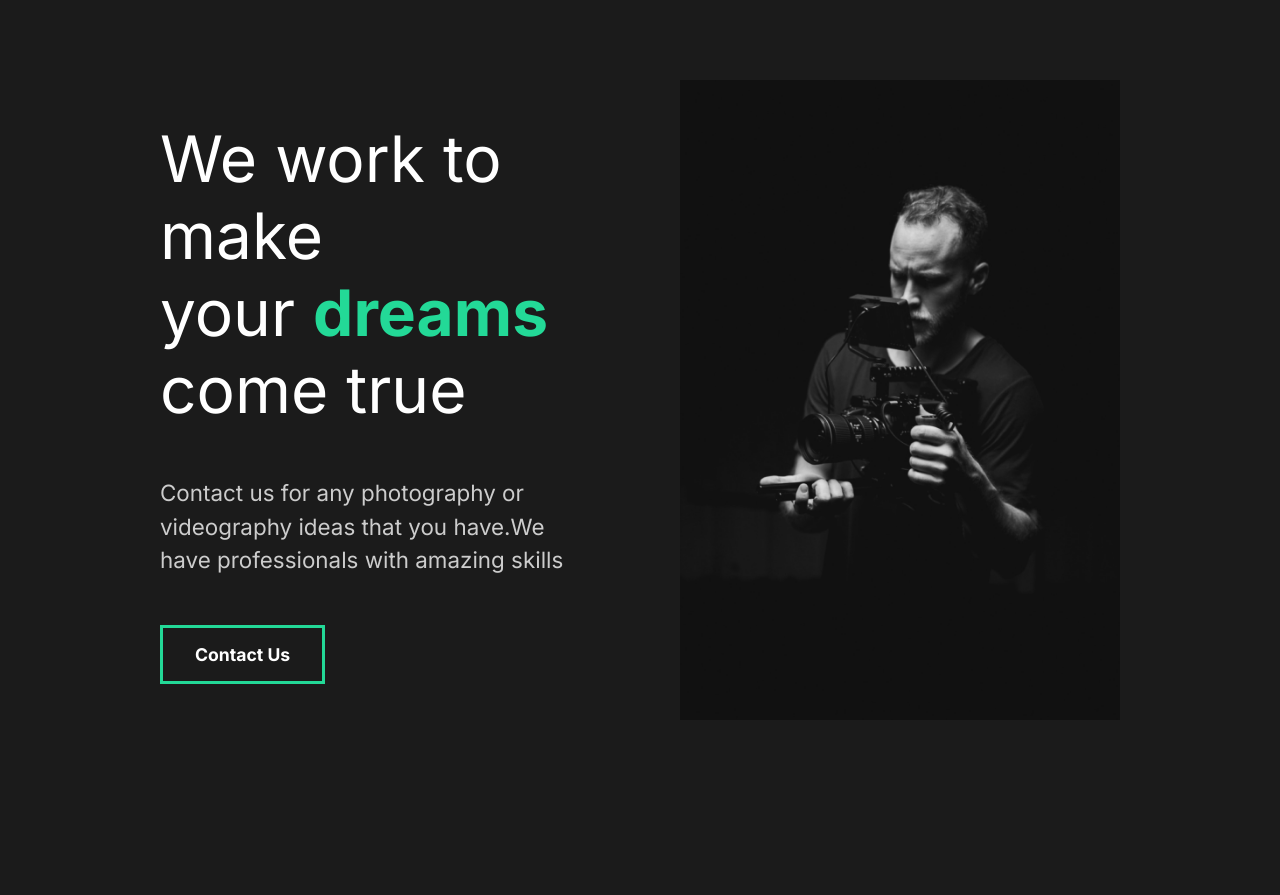
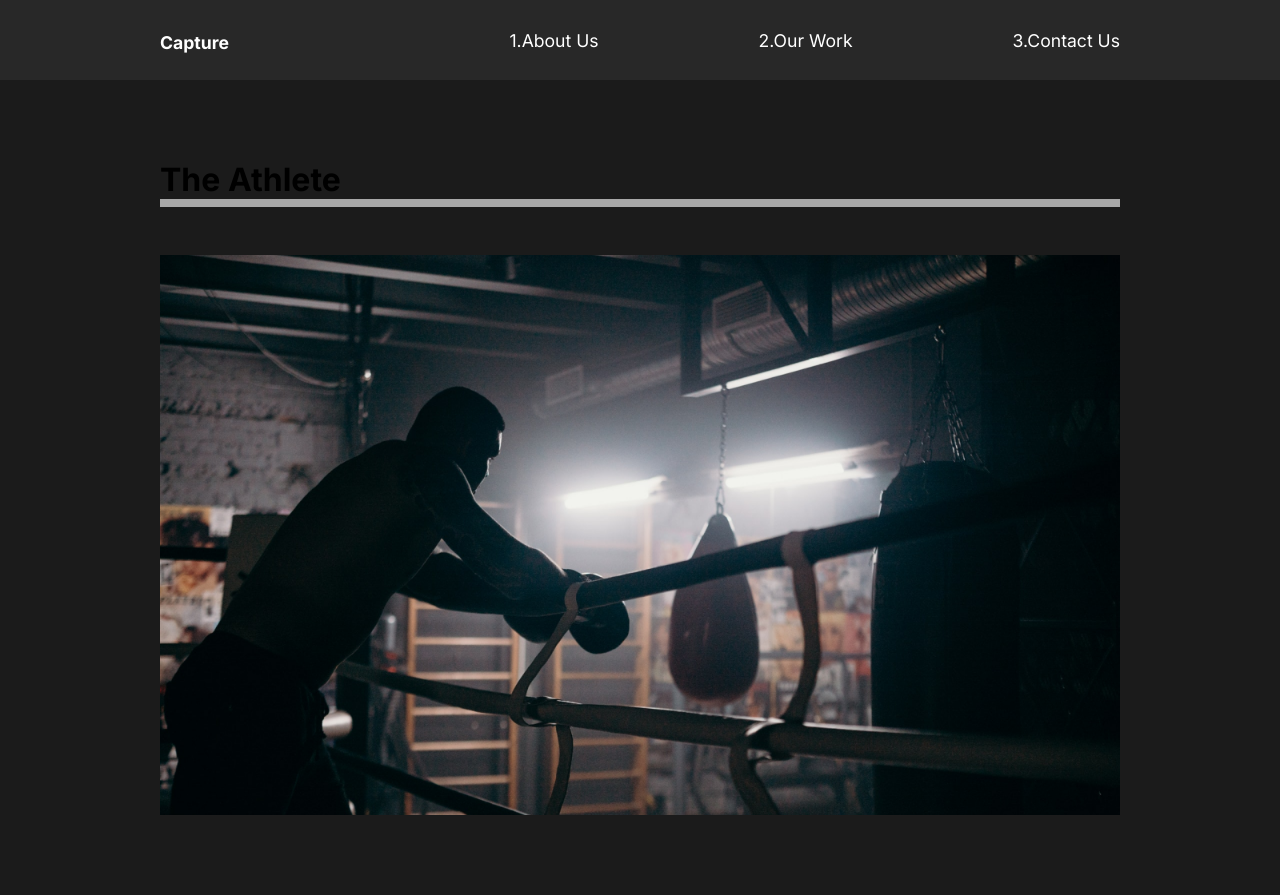
Before and after one commit to shameemabdulkarim/portfolio-app, a React (Create React App) app in the folder react-portolio-app/: page /work in a window 1280 px wide. Shown: the top 895 px of the page. Built offline with nearby package versions, Linux system fonts and the light colour scheme.

Commit message:
added ourwork page and contactus pages

```diff
--- a/react-portolio-app/src/App.js
+++ b/react-portolio-app/src/App.js
@@ -1,12 +1,21 @@
 import AboutUs from "./pages/AboutUs";
 //Global style
 import GlobalStyle from "./components/GlobalStyle";
+import Nav from "./components/Nav";
+import Contactus from "./pages/ContactUs";
+import OurWork from "./pages/OurWork";
+import { Route, Routes } from "react-router-dom";
 
 function App() {
   return (
     <div className="App">
       <GlobalStyle />
-      <AboutUs />
+      <Nav />
+      <Routes>
+        <Route path="/" exact element={<AboutUs />} />
+        <Route path="/work" exact element={<OurWork />} />
+        <Route path="/contact" element={<Contactus />} />
+      </Routes>
     </div>
   );
 }
--- a/react-portolio-app/src/components/FaqSection.js
+++ b/react-portolio-app/src/components/FaqSection.js
@@ -1,8 +1,10 @@
 import React from "react";
+import styled from "styled-components";
+import { About } from "../styles";
 
 const Faqsection = () => {
   return (
-    <div className="faq">
+    <Faq>
       <h2>
         Any questions <span>FAQ</span>
       </h2>
@@ -17,6 +19,7 @@ const Faqsection = () => {
             quidem incidunt molestiae explicabo deserunt dolore!
           </p>
         </div>
+        <div className="faq-line"></div>
       </div>
       <div className="question">
         <h4>Daily Schedule</h4>
@@ -29,6 +32,7 @@ const Faqsection = () => {
             quidem incidunt molestiae explicabo deserunt dolore!
           </p>
         </div>
+        <div className="faq-line"></div>
       </div>
       <div className="question">
         <h4>Different Payment Methods</h4>
@@ -41,6 +45,7 @@ const Faqsection = () => {
             quidem incidunt molestiae explicabo deserunt dolore!
           </p>
         </div>
+        <div className="faq-line"></div>
       </div>
       <div className="question">
         <h4>What product do you offer ?</h4>
@@ -53,8 +58,36 @@ const Faqsection = () => {
             quidem incidunt molestiae explicabo deserunt dolore!
           </p>
         </div>
+        <div className="faq-line"></div>
       </div>
-    </div>
+    </Faq>
   );
 };
+
+const Faq = styled(About)`
+  display: block;
+  span {
+    display: block;
+  }
+  h2 {
+    padding-bottom: 2rem;
+    font-weight: lighter;
+  }
+  .faq-line {
+    background: #cccccc;
+    height: 0.2rem;
+    margin: 2rem 0rem;
+    width: 100% auto;
+  }
+  .question {
+    padding: 3rem 0rem;
+    cursor: pointer;
+  }
+  .answer {
+    padding: 2rem 0rem;
+    p {
+      padding: 1rem 0rem;
+    }
+  }
+`;
 export default Faqsection;
--- a/react-portolio-app/src/components/GlobalStyle.js
+++ b/react-portolio-app/src/components/GlobalStyle.js
@@ -36,6 +36,7 @@ const GlobalStyle = createGlobalStyle`
     }
     h4{
         font-weight:bold;
+        font-size:2rem;
     }
     a{
         font-size:1.1rem;
--- /dev/null
+++ b/react-portolio-app/src/components/Nav.js
@@ -0,0 +1,53 @@
+import React from "react";
+import styled from "styled-components";
+import { Link } from "react-router-dom";
+
+const Nav = () => {
+  return (
+    <StyledNav>
+      <h1>
+        <Link to="/">Capture</Link>
+      </h1>
+      <ul>
+        <li>
+          <Link to="/">1.About Us</Link>
+        </li>
+        <li>
+          <Link to="/work">2.Our Work</Link>
+        </li>
+        <li>
+          <Link to="/contact">3.Contact Us</Link>
+        </li>
+      </ul>
+    </StyledNav>
+  );
+};
+
+const StyledNav = styled.nav`
+  min-height: 10vh;
+  display: flex;
+  margin: auto;
+  justify-content: space-between;
+  align-items: center;
+  padding: 1rem 10rem;
+  background: #282828;
+  a {
+    color: white;
+    text-decoration: none;
+  }
+  ul {
+    display: flex;
+    list-style: none;
+  }
+  logo {
+    font-size: 1.8rem;
+    font-family: "Lobster", cursive;
+    font-weight: lighter;
+  }
+  li {
+    padding-left: 10rem;
+    position: relative;
+  }
+`;
+
+export default Nav;
--- a/react-portolio-app/src/index.js
+++ b/react-portolio-app/src/index.js
@@ -2,12 +2,15 @@ import React from "react";
 import ReactDOM from "react-dom/client";
 import App from "./App";
 import reportWebVitals from "./reportWebVitals";
+import { BrowserRouter } from "react-router-dom";
 
 const root = ReactDOM.createRoot(document.getElementById("root"));
 root.render(
-  <React.StrictMode>
-    <App />
-  </React.StrictMode>
+  <BrowserRouter>
+    <React.StrictMode>
+      <App />
+    </React.StrictMode>
+  </BrowserRouter>
 );
 
 // If you want to start measuring performance in your app, pass a function
--- /dev/null
+++ b/react-portolio-app/src/pages/ContactUs.js
@@ -0,0 +1,11 @@
+import React from "react";
+
+const Contactus = () => {
+  return (
+    <div>
+      <h1>Our Contact</h1>
+    </div>
+  );
+};
+
+export default Contactus;
--- /dev/null
+++ b/react-portolio-app/src/pages/OurWork.js
@@ -0,0 +1,60 @@
+import React from "react";
+import styled from "styled-components";
+import { Link } from "react-router-dom";
+//Images
+import athelete from "../images/athlete-small.png";
+import theracer from "../images/theracer-small.png";
+import goodtimes from "../images/goodtimes-small.png";
+
+const OurWork = () => {
+  return (
+    <Work>
+      <Movie>
+        <h1>The Athlete</h1>
+        <div className="line"></div>
+        <Link to="#">
+          <img src={athelete} alt="athlete" />
+        </Link>
+      </Movie>
+      <Movie>
+        <h1>The Racer</h1>
+        <div className="line"></div>
+        <Link to="#">
+          <img src={theracer} alt="theracer" />
+        </Link>
+      </Movie>
+      <Movie>
+        <h1>Good Times</h1>
+        <div className="line"></div>
+        <Link to="#">
+          <img src={goodtimes} alt="goodtimes" />
+        </Link>
+      </Movie>
+    </Work>
+  );
+};
+
+const Work = styled.div`
+  min-height: 100vh;
+  overflow: hidden;
+  padding: 5rem 10rem;
+  h2 {
+    padding: 1rem 0rem;
+  }
+`;
+
+const Movie = styled.div`
+  padding-bottom: 10rem;
+  .line {
+    height: 0.5rem;
+    background: #cccc;
+    margin-bottom: 3rem;
+  }
+  img {
+    width: 100%;
+    height: 70vh;
+    object-fit: cover;
+  }
+`;
+
+export default OurWork;
```
